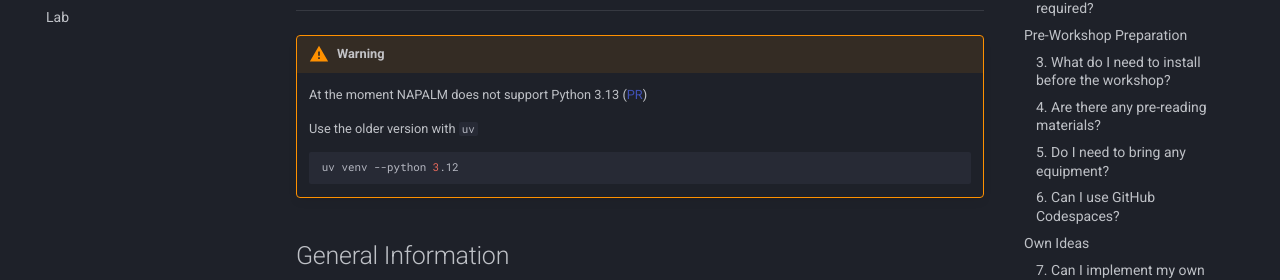
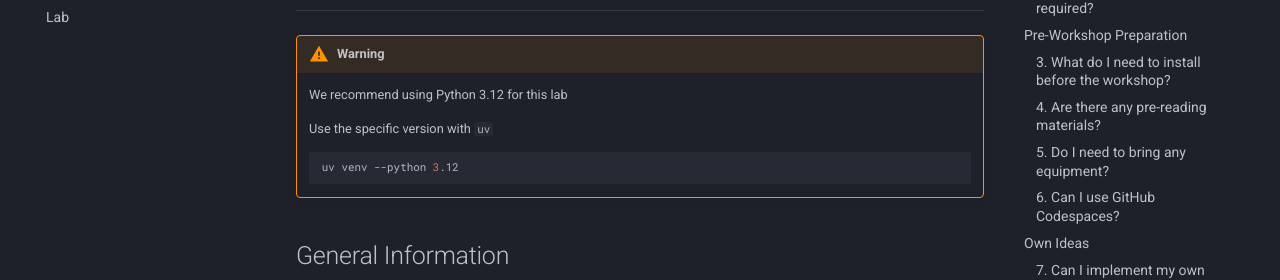
Before and after one commit to ubaumann/naf_workshop_NUTS, an MkDocs documentation site: the page built from docs/index.md, in a window 1280 px wide and 900 px high. Shown: the part 220-500 px from the top of the window. Built offline with MkDocs 1.6.1 and Material for MkDocs 9.7.7, drawn with Linux system fonts in a browser that asks for light colours; comment, search, counter and statistics services are not loaded.

Commit message:
Update Python version recommendation in documentation

````diff
--- a/docs/index.md
+++ b/docs/index.md
@@ -5,9 +5,9 @@
 
 !!! warning
 
-    At the moment NAPALM does not support Python 3.13 ([PR](https://github.com/napalm-automation/napalm/pull/2137))
+    We recommend using Python 3.12 for this lab
 
-    Use the older version with `uv`
+    Use the specific version with `uv`
     ```bash
     uv venv --python 3.12
     ```
````
